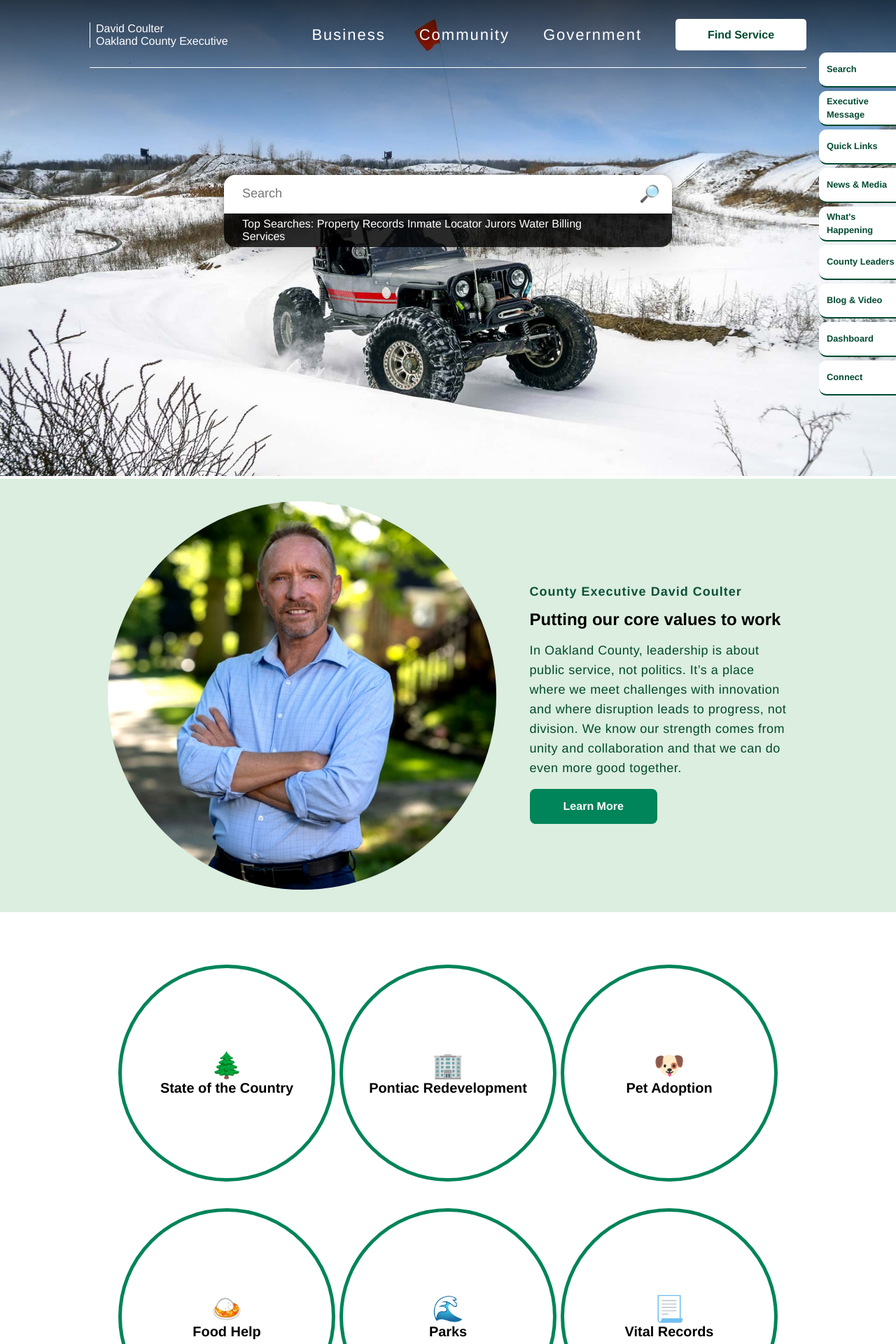
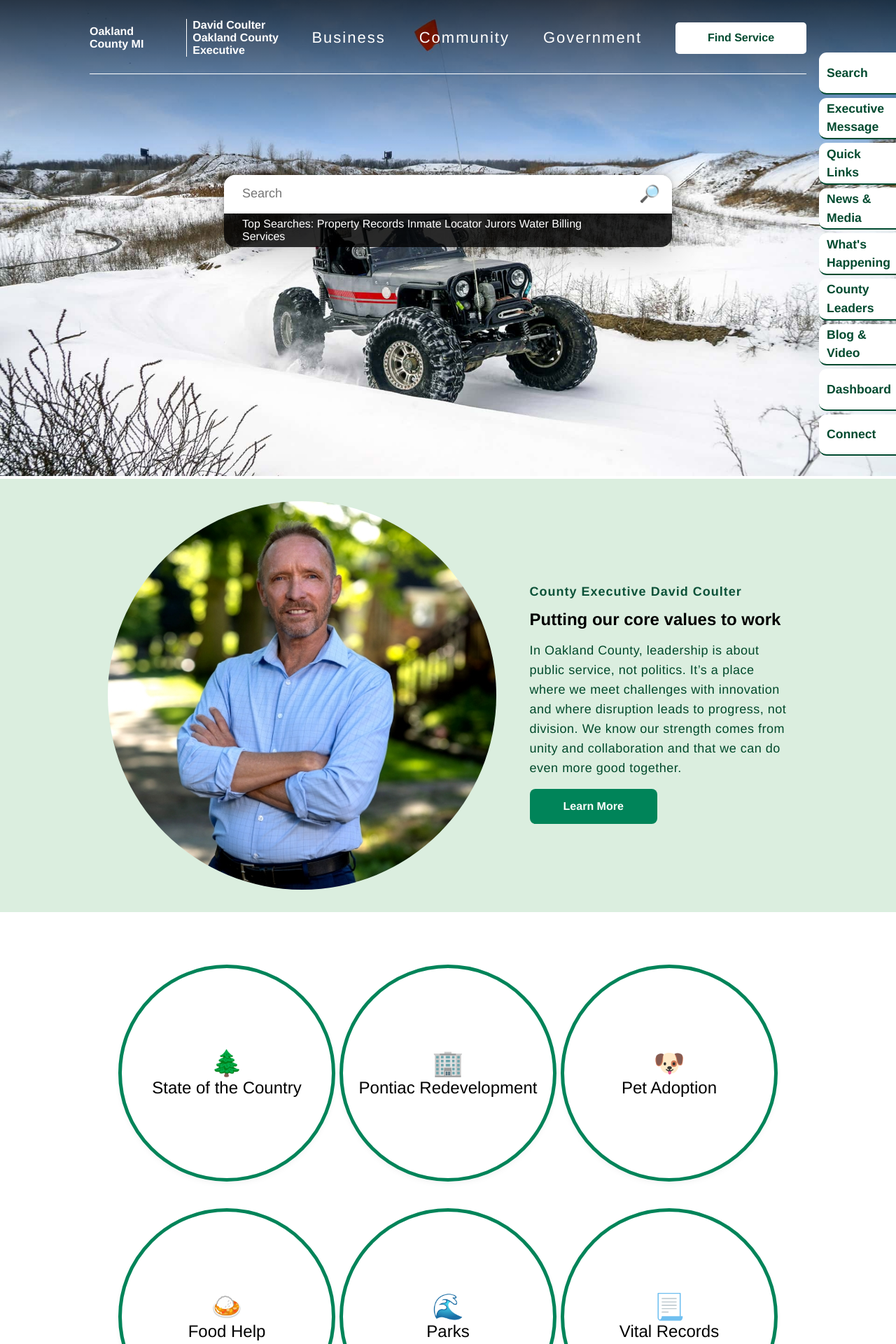
Before and after one commit to TrustierSquid/EnqbatorReactTakeHome, a React (Vite) app in the folder oakGovClone/: page / in a window 1280 px wide. Shown: the part 40-1960 px from the top of the page at 70% size. Built offline with nearby package versions, Linux system fonts and the light colour scheme.

Commit message:
Add News component and enhance NavBar with scroll tracking; update styles for better responsiveness
Signed-off-by: Sam <enthunt.sh@gmail.com>

```diff
--- a/oakGovClone/src/App.jsx
+++ b/oakGovClone/src/App.jsx
@@ -9,7 +9,7 @@ import Hero from './ContentComponents/Hero'
 import SideLinks from './ContentComponents/SideLinks'
 import KeyStaff from './ContentComponents/KeyStaff'
 import Options from './ContentComponents/Options'
-
+import News from './ContentComponents/News'
 
 function App() {
 
@@ -23,7 +23,7 @@ function App() {
         {/* Content Components */}
         <KeyStaff></KeyStaff>
         <Options></Options>
-
+        <News></News>
 
       </Greeting>
     </>
--- a/oakGovClone/src/ContentComponents/NavBar.jsx
+++ b/oakGovClone/src/ContentComponents/NavBar.jsx
@@ -1,19 +1,50 @@
+import { useState, useEffect } from "react";
 
+export default function NavBar() {
+  // Keeping track of the scroll position to determine whether to show the mobile nav or not
+  const [scrollY, setScrollY] = useState(0);
+  useEffect(() => {
+    const handleScroll = () => setScrollY(window.scrollY);
+    window.addEventListener("scroll", handleScroll);
+    return () => window.removeEventListener("scroll", handleScroll);
+  }, []);
 
-export default function NavBar(){
   return (
+    <>
+      <div
+        id="trackingNavbar"
+        className={scrollY > 120 ? "trackingNavbarFunctionality" : "notVisible"}
+      >
+        <h2>Oakland Michigan County </h2>
+        <ul>
+          <li className="headerLink">Business</li>
+          <li className="headerLink">Community</li>
+          <li className="headerLink">Government</li>
+          <button id="trackingFindServiceBtn">Find Service</button>
+        </ul>
+      </div>
+
       <nav id="navContainer">
         <div id="subNavBarComponent">
           <ul>
-          <li><a href="#">Contact Us</a></li>
-          <li><a href="#">Jobs</a></li>
-          <li><a href="#">News</a></li>
-          <li aria-label="Cart"><a href="#">&#128722;</a></li>
+            <li>
+              <a href="#">Contact Us</a>
+            </li>
+            <li>
+              <a href="#">Jobs</a>
+            </li>
+            <li>
+              <a href="#">News</a>
+            </li>
+            <li aria-label="Cart">
+              <a href="#">&#128722;</a>
+            </li>
           </ul>
         </div>
 
         <div id="navBarComponent">
           <a href="#" id="homeAnchorTag">
+            <span>Oakland County MI</span>
             <div id="homeAnchorTagInfo">
               <p>David Coulter</p>
               <p>Oakland County Executive</p>
@@ -31,7 +62,6 @@ export default function NavBar(){
           </header>
         </div>
 
-
         <div id="mobileNavContainer">
           <div className="mobileNavLayer">
             <h4>Oakland County Michigan</h4>
@@ -39,7 +69,7 @@ export default function NavBar(){
           </div>
           <div className="mobileNavLayer">
             <form>
-            <input id="mobileNavSearchBar" type="text" placeholder="Search"/>
+              <input id="mobileNavSearchBar" type="text" placeholder="Search" />
             </form>
           </div>
           <div className="mobileNavLayer">
@@ -47,5 +77,6 @@ export default function NavBar(){
           </div>
         </div>
       </nav>
-  )
+    </>
+  );
 }
--- /dev/null
+++ b/oakGovClone/src/ContentComponents/News.jsx
@@ -0,0 +1,10 @@
+
+
+export default function News() {
+  return (
+    <section id="newsContainer">
+      <h1>News</h1>
+      <p>Check back here for the latest news and updates from Oakland County.</p>
+    </section>
+  )
+}
--- a/oakGovClone/src/ContentComponents/Options.jsx
+++ b/oakGovClone/src/ContentComponents/Options.jsx
@@ -6,30 +6,30 @@ export default function Options() {
       <div className="featureFlexContainer">
         <span>
           <h1>🌲</h1>
-          <h5>State of the Country</h5>
+          <p>State of the Country</p>
         </span>
         <span>
           <h1>🏢</h1>
-          <h5>Pontiac Redevelopment</h5>
+          <p>Pontiac Redevelopment</p>
         </span>
         <span>
           <h1>🐶</h1>
-          <h5>Pet Adoption</h5>
+          <p>Pet Adoption</p>
         </span>
       </div>
 
       <div className="featureFlexContainer">
         <span>
           <h1>🍛</h1>
-          <h5>Food Help</h5>
+          <p>Food Help</p>
         </span>
         <span>
           <h1>🌊</h1>
-          <h5>Parks</h5>
+          <p>Parks</p>
         </span>
         <span>
           <h1>📃</h1>
-          <h5>Vital Records</h5>
+          <p>Vital Records</p>
         </span>
       </div>
     </section>
--- a/oakGovClone/src/styles/contentSection.scss
+++ b/oakGovClone/src/styles/contentSection.scss
@@ -90,6 +90,13 @@
       border-radius: 50%;
       height: 150px;
       width: 150px;
+      cursor: pointer;
+      transition: 150ms;
+      box-shadow: rgba(0, 0, 0, 0.1) 0px 4px 12px;
+
+      &:hover {
+        scale: 1.05;
+      }
     }
   }
 }
@@ -127,7 +134,7 @@
       span {
         height: 200px;
         width: 200px;
-        font-size: 1.5rem;
+        font-size: 1.2rem;
       }
 
     }
--- a/oakGovClone/src/styles/navbar.scss
+++ b/oakGovClone/src/styles/navbar.scss
@@ -6,7 +6,82 @@ $mobileGreen: #007953;
 $subNavLinks: 0.875rem;
 $navLinks: 1.375rem;
 
+.notVisible {
+  display: none;
+}
 
+.trackingNavbarFunctionality {
+  position: fixed;
+  width: 100%;
+  top: 0;
+  left: 0;
+  width: 100%;
+  height: 80px;
+  background-color: $mainGreen;
+  z-index: 100;
+  padding: 1rem;
+  display: flex;
+  align-items: center;
+  justify-content: space-between;
+  color: white;
+
+
+  // element for the header in the tracking navbar
+  h2 {
+    animation: linkEntrance 0.5s ease-in-out;
+  }
+
+
+  ul {
+    list-style-type: none;
+    display: flex;
+    align-items: center;
+    gap: 2rem;
+
+    #trackingFindServiceBtn {
+      display: flex;
+      align-items: center;
+      justify-content: center;
+      background-color: white;
+      line-height: 0 20px;
+      padding: 0 20px;
+      transition: 0.15s ease-in-out;
+      color: $hoverSelectGreen;
+      text-align: center;
+      width: 11.6875rem !important;
+      height: 45px !important;
+      border-radius: 5px;
+      font-size: 1rem;
+      border: none;
+      cursor: pointer;
+      transition: 150ms;
+      font-weight: bolder;
+      animation: linkEntrance 0.5s ease-in-out;
+    }
+
+    li {
+      color: white;
+      font-size: $navLinks;
+      letter-spacing: 2px;
+      animation: linkEntrance 0.5s ease-in-out;
+    }
+
+    @keyframes linkEntrance {
+      from {
+        opacity: 0;
+        transform: translateY(-15px);
+      } to {
+        opacity: 1;
+        transform: translateY(0);
+      }
+    }
+
+    li > a {
+      text-decoration: none;
+    }
+
+  }
+}
 
 #navContainer {
   display: flex;
@@ -18,6 +93,8 @@ $navLinks: 1.375rem;
   // Only on absolute elements
   left: 50%;
   transform: translateX(-50%);
+
+
 
   #subNavBarComponent {
     display: flex;
@@ -49,6 +126,11 @@ $navLinks: 1.375rem;
     #homeAnchorTag{
       text-decoration: none;
       color: white;
+      display: flex;
+      align-items: center;
+      gap: 1rem;
+      font-weight: bolder;
+
 
       #homeAnchorTagInfo {
         padding-left: 0.5rem;
@@ -123,7 +205,7 @@ $navLinks: 1.375rem;
     li {
       display: flex;
       width: 6.875rem;
-      height: 3.125rem;
+      height: 3.725rem;
       align-items: center;
       color: $hoverSelectGreen;
       background-color: white;
@@ -133,7 +215,7 @@ $navLinks: 1.375rem;
       transition: 150ms;
       border-bottom: 2px solid $hoverSelectGreen;
       font-weight: bold;
-      font-size: 0.8rem;
+      font-size: 1.1rem;
       line-height: 1.5;
 
       &:hover {
@@ -173,6 +255,10 @@ $navLinks: 1.375rem;
 }
 
 @media (max-width: 768px) {
+  #trackingNavbar {
+    display: none;
+  }
+
   #navContainer {
     background-color: $mobileGreen;
     left: 0px;
```
Lines whose indentation alone changed are shown as unchanged.
